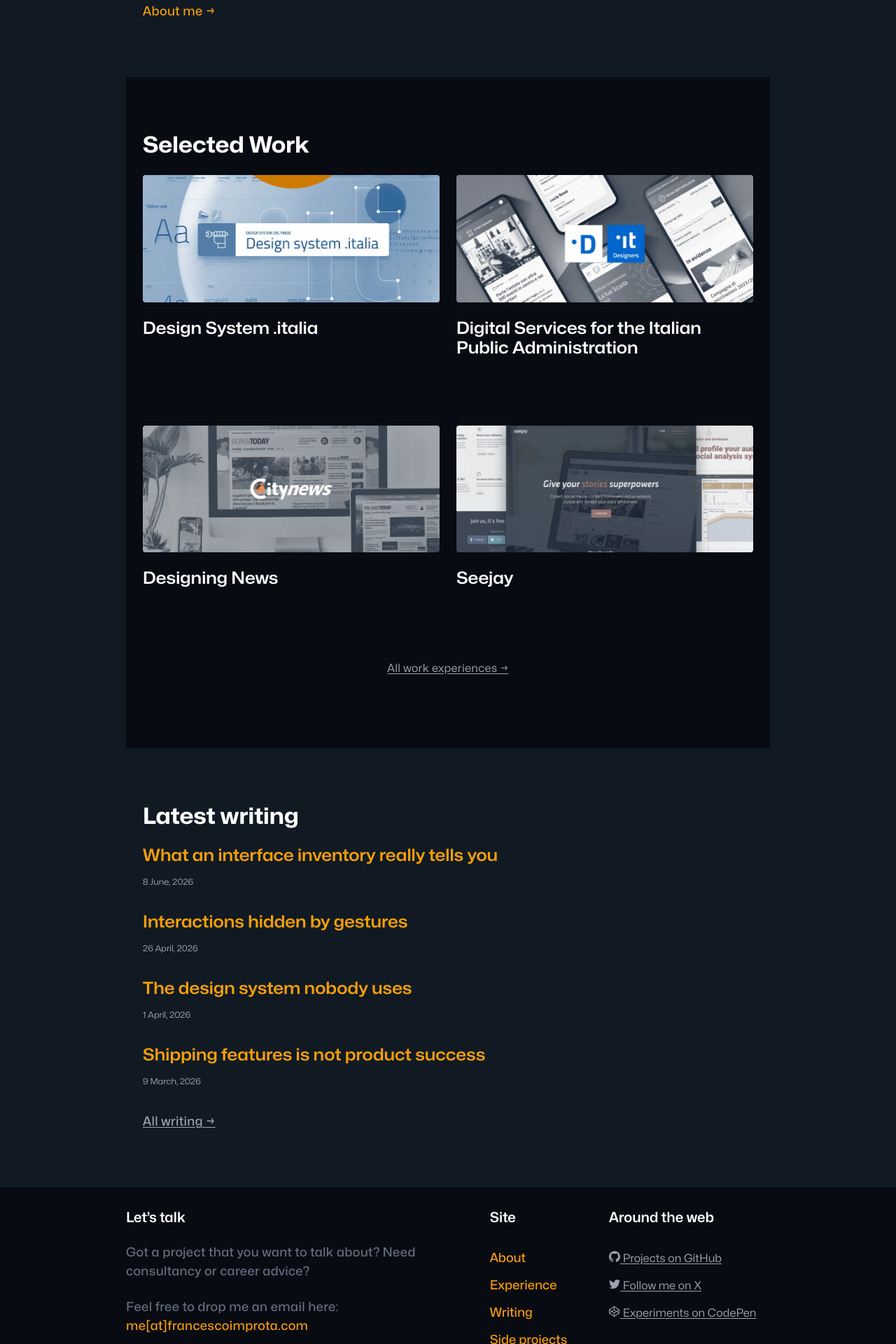
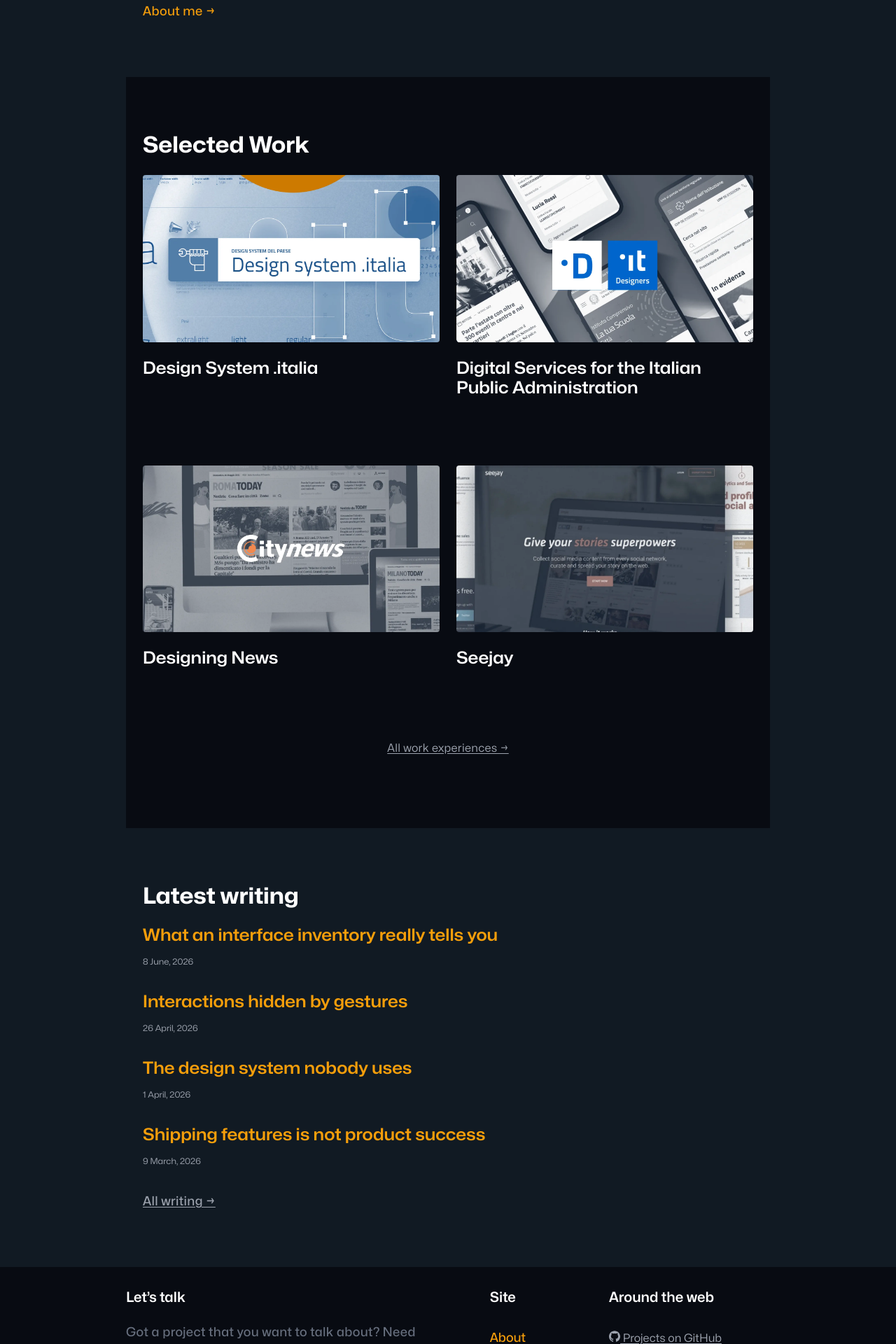
Before and after one commit to zetareticoli/fi, a Jekyll site: the page built from index.html, in a window 1280 px wide. Shown: the part 460-2380 px from the top of the page at 70% size. Built offline with Jekyll 4.4.1, drawn with Linux system fonts in a browser that asks for light colours; some web fonts are replaced.

Commit message:
feat: add styles for project images and metadata in lists

```diff
--- a/_sass/components/_lists.scss
+++ b/_sass/components/_lists.scss
@@ -46,3 +46,20 @@
     gap: var(--grid-gutter);
   }
 }
+
+.project-image {
+  width: 100%;
+  aspect-ratio: 16 / 9;
+  object-fit: cover;
+  border-radius: var(--radius-smooth-corner);
+}
+
+.project__meta {
+  padding-top: var(--spacing-stack-s);
+}
+
+.project__tag {
+  display: block;
+  margin-bottom: var(--spacing-stack-xs);
+  letter-spacing: 0.08em;
+}
```
